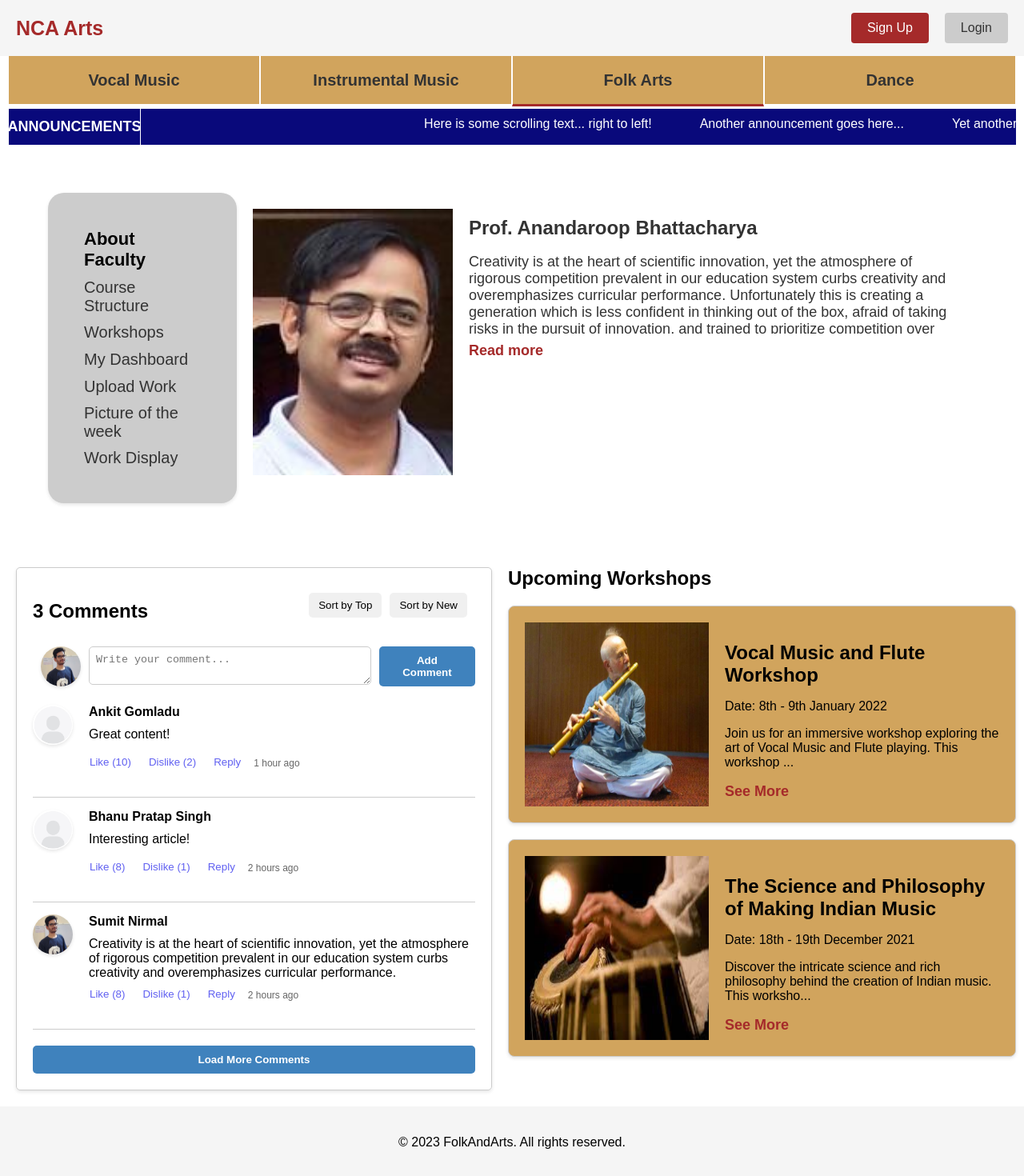
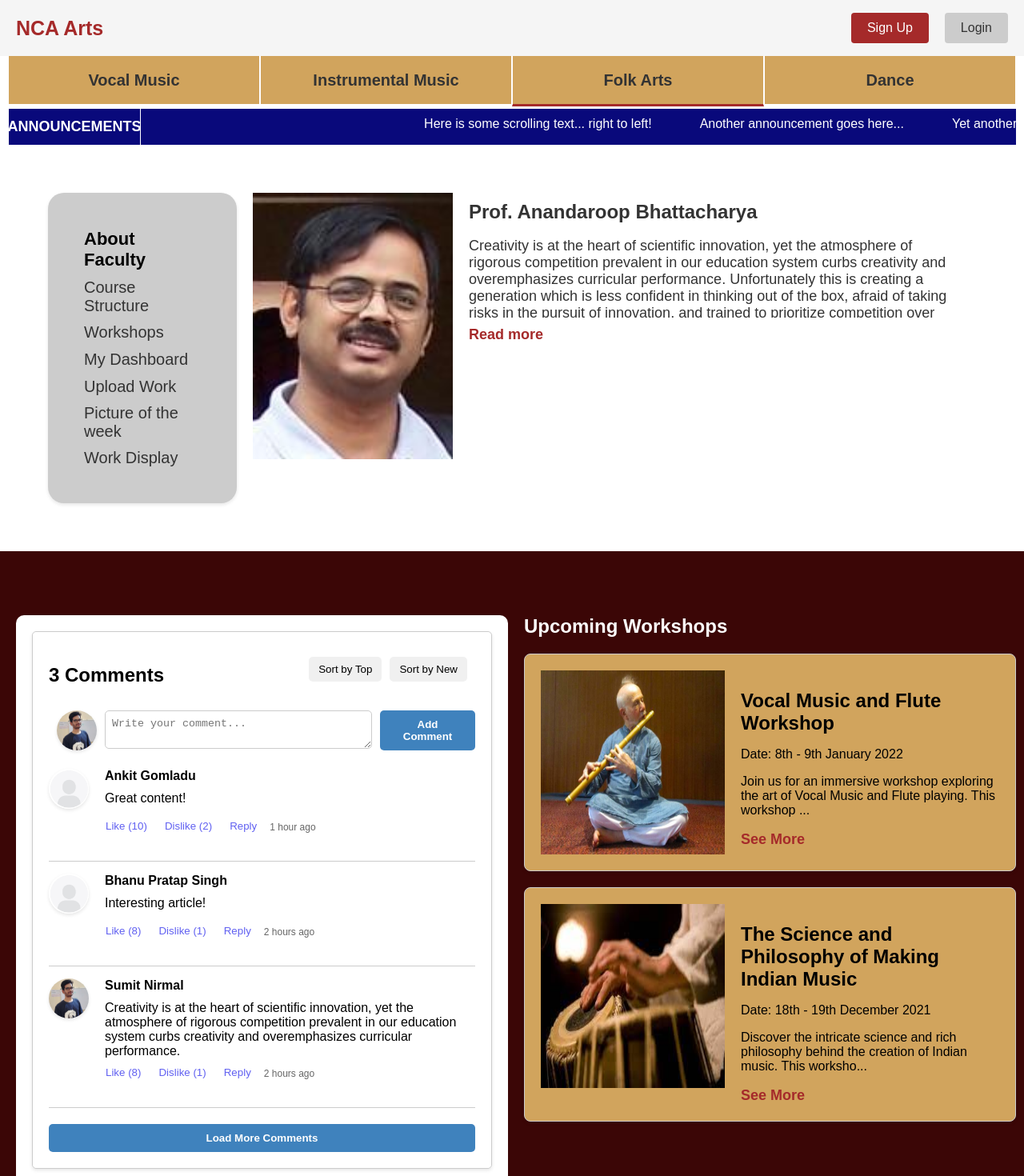
Before and after one commit to thewhitewolf09/folkandarts, a React (Create React App) app: page / in a window 1280 px wide. Shown: the top 1470 px of the page at 80% size. Built offline with nearby package versions, Linux system fonts and the light colour scheme.

Commit message:
first commit

```diff
--- a/public/index.html
+++ b/public/index.html
@@ -24,7 +24,7 @@
       work correctly both with client-side routing and a non-root public URL.
       Learn how to configure a non-root public URL by running `npm run build`.
     -->
-    <title>Folk And Arts</title>
+    <title>NCA course program</title>
   </head>
   <body>
     <noscript>You need to enable JavaScript to run this app.</noscript>
--- a/src/components/workshops/WorkshopSection.scss
+++ b/src/components/workshops/WorkshopSection.scss
@@ -5,6 +5,9 @@
      width: 50%;
      padding-right: 10px;
 
+     h2{
+      color: white;
+     }
 
     .workshop-card {
       border: 1px solid #ccc;
--- a/src/pages/landing-page/LandingPage.scss
+++ b/src/pages/landing-page/LandingPage.scss
@@ -109,6 +109,7 @@ nav ul li {
 
 .folkart-section {
   display: flex;
+  align-items: flex-start;
   padding: 60px;
   .link-list {
     background-color: #ccc;
@@ -152,7 +153,9 @@ nav ul li {
     display: flex;
     align-items: flex-start !important;
     margin: 10px;
+    margin-top: 0;
     padding: 10px;
+    padding-top: 0;
 
     .faculty-image {
       img {
@@ -224,13 +227,23 @@ nav ul li {
 
 .commments-workshop-container {
   display: flex;
+  background-color: #3b0606;
+  padding-top: 60px;
   .comment-section {
     width: 50%;
+    margin: 20px;
+    background-color: white;
+    border-radius: 10px;
   }
 }
 
 footer {
-  background-color: #f5f5f5;
+  background-color: #3b0606;
   padding: 20px;
   text-align: center;
+
+  p{
+    color: white;
+    font-weight: bold;
+  }
 }
```
